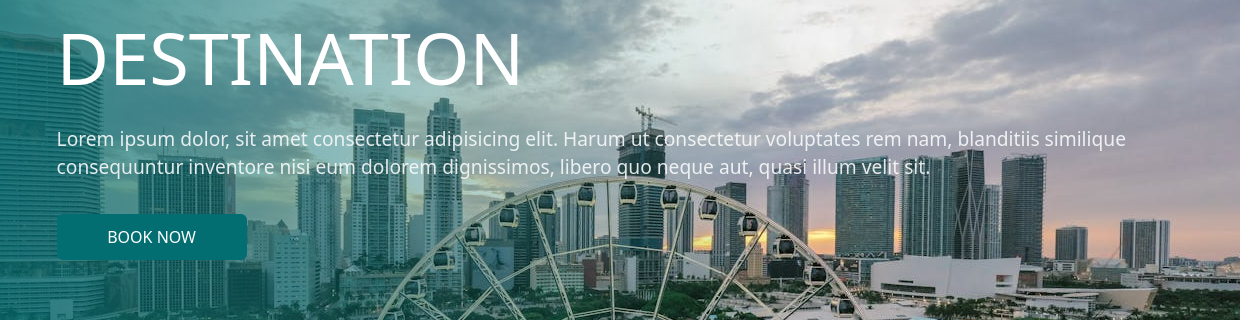
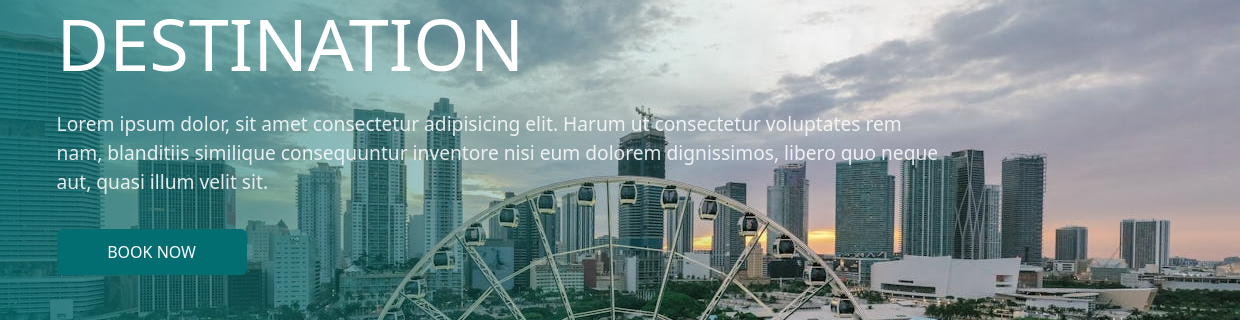
Before and after one commit to Aftab3321/travel_recommendations, a plain HTML site: page index.html in a window 1280 px wide. Shown: the part 273-593 px from the top of the page, 40-1280 px from the left. Drawn offline with nearby package versions, Linux system fonts and the light colour scheme.

Commit message:
fixing css issue

```diff
--- a/index.html
+++ b/index.html
@@ -62,7 +62,7 @@
                     <div class="content flex-fill">
                         <div class="d-flex gap-3 flex-column">
                             <h1>Explore Dream Destination</h1>
-                            <p class="text-light">Lorem ipsum dolor, sit amet consectetur adipisicing elit. Harum ut consectetur voluptates rem nam, blanditiis similique consequuntur inventore nisi eum dolorem dignissimos, libero quo neque aut, quasi illum velit sit.</p>
+                            <p class="text-light w-75">Lorem ipsum dolor, sit amet consectetur adipisicing elit. Harum ut consectetur voluptates rem nam, blanditiis similique consequuntur inventore nisi eum dolorem dignissimos, libero quo neque aut, quasi illum velit sit.</p>
                             <button class="btn hero-button">Book Now</button>
                         </div>
                     </div>
```
